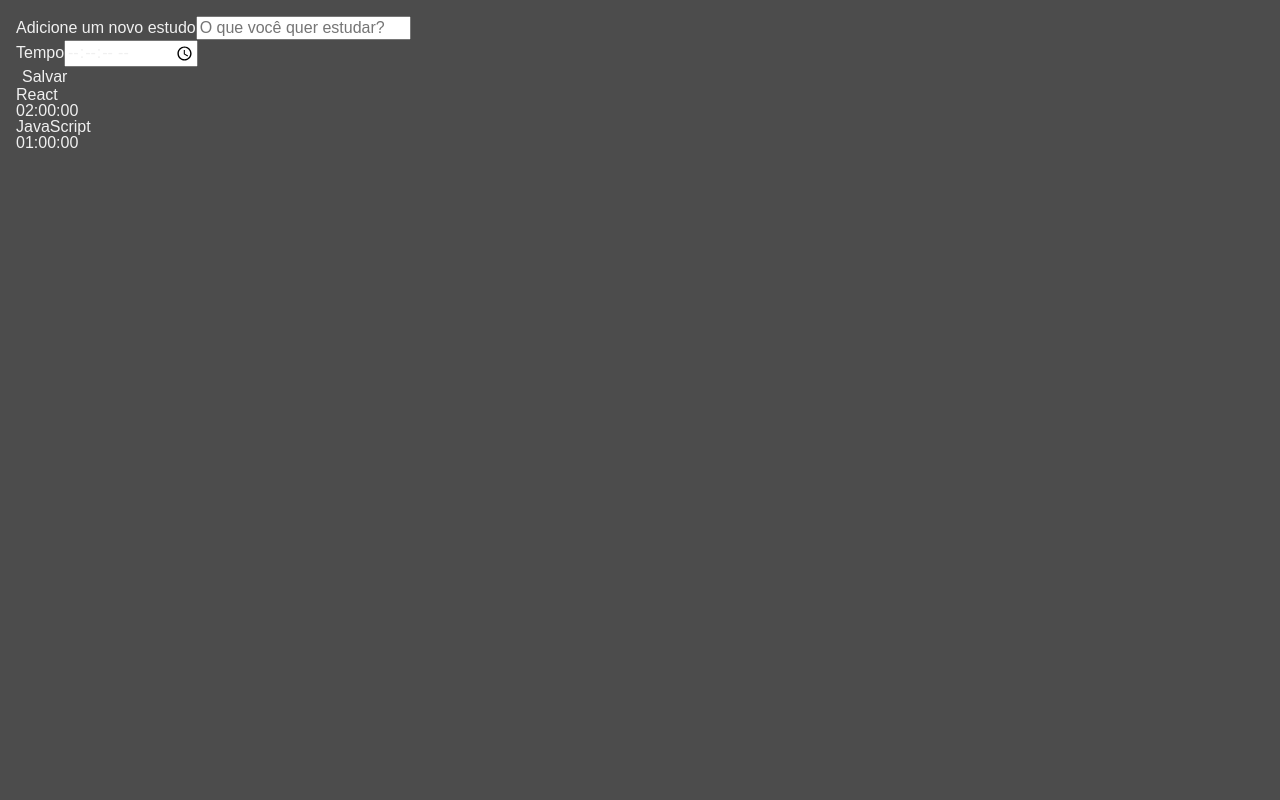
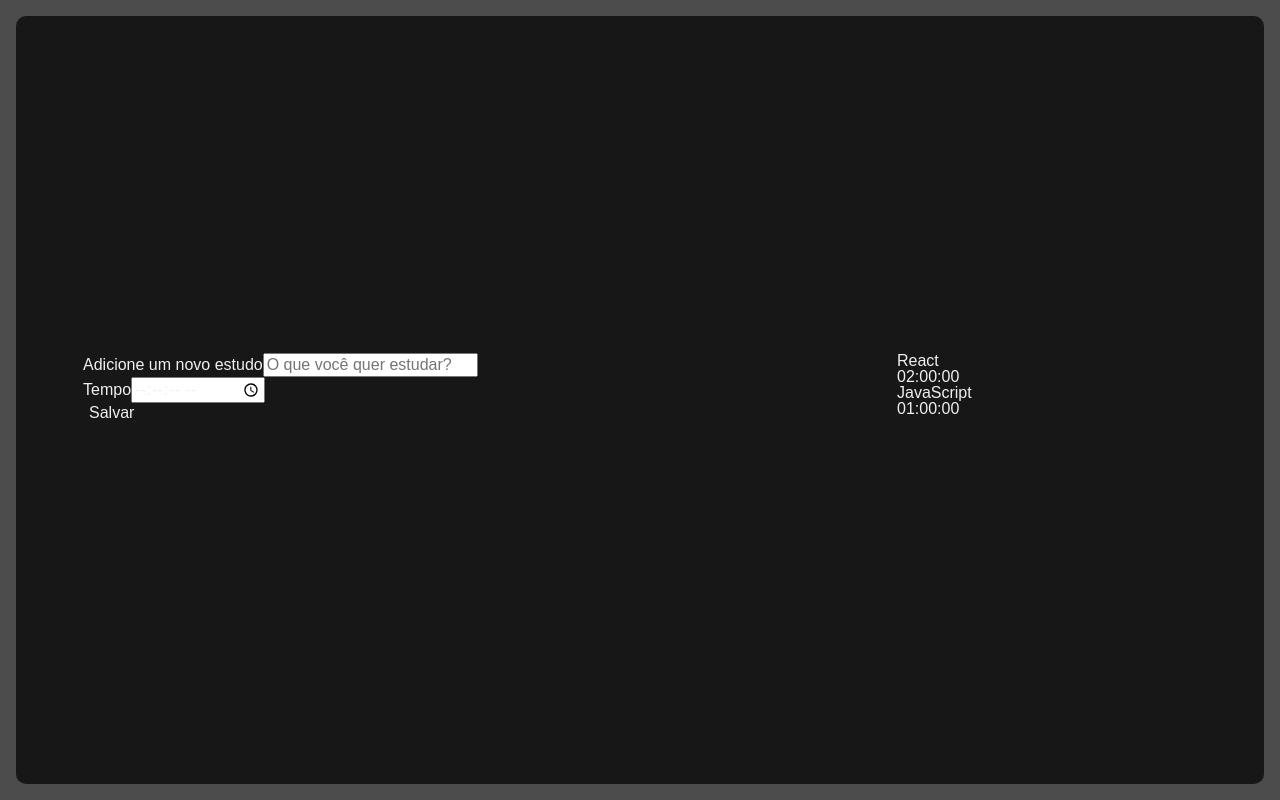
Before and after one commit to pinheiroduda/alura-studies-reactjs, a React (Create React App) app: page / in a window 1280 px wide. Built offline with nearby package versions, Linux system fonts and the light colour scheme.

Commit message:
feat: adds app style

```diff
--- /dev/null
+++ b/src/App.scss
@@ -0,0 +1,30 @@
+.AppStyle {
+  display: grid;
+  grid-template-rows: min-content min-content auto;
+  grid-template-areas:
+  "nova-tarefa"
+  "cronometro"
+  "tarefas"
+  ;
+  row-gap: 24px;
+  min-width: 320px;
+  min-height: calc(100vh - 32px);
+  width: 100%;
+  padding: 32px;
+  box-sizing: border-box;
+  border-radius: 10px;
+  background-color: #171717;
+
+  @media screen and (min-width:1280px)  {
+    grid-template-areas:
+    "nova-tarefa tarefas"
+    "cronometro tarefas"
+    ;
+    column-gap: 64px;
+    grid-template-rows: min-content min-content;
+    grid-template-columns: 750px 300px;
+    justify-content: center;
+    align-content: center;
+    padding: 64px;
+  }
+}
--- a/src/App.tsx
+++ b/src/App.tsx
@@ -1,9 +1,11 @@
 import { Form } from './components/Form';
 import { List } from './components/List';
 
+import './App.scss'
+
 function App() {
   return (
-    <div>
+    <div className='AppStyle'>
       <Form />
       <List />
     </div>
```
